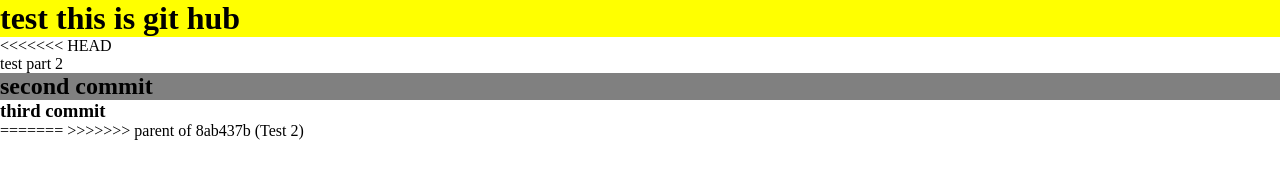
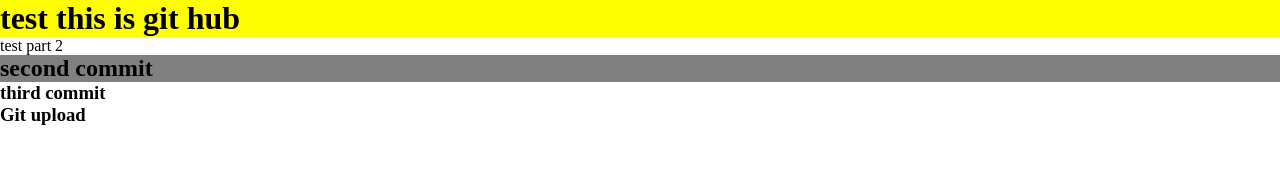
Before and after one commit to paynetw/ProjectWork, a plain HTML site: page index.html in a window 1280 px wide. Drawn offline with Linux system fonts and the light colour scheme.

Commit message:
git online upload

```diff
--- a/index.html
+++ b/index.html
@@ -9,11 +9,9 @@
 </head>
 <body>
   <h1>test this is git hub</h1>
-<<<<<<< HEAD
   <p>test part 2</p>
   <h2>second commit</h2>
   <h3>third commit</h3>
-=======
->>>>>>> parent of 8ab437b (Test 2)
+  <h3>Git upload</h3>
 </body>
 </html>
```
